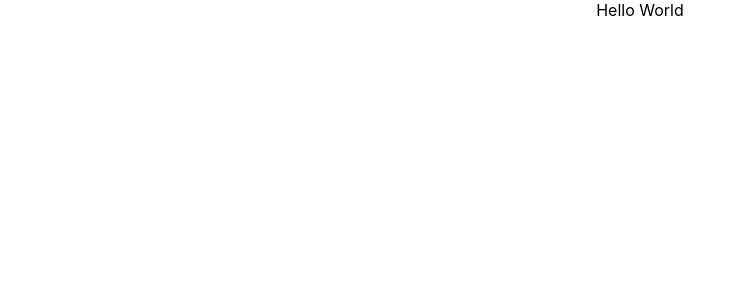
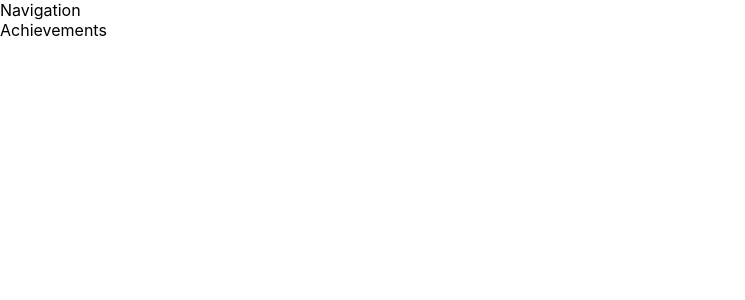
Before and after one commit to aaronk2002/personal_web, a React (Create React App) app: page /achievements in a window 1280 px wide. Shown: the top 300 px of the page, without its empty margins (0-745 px from the left). Built offline with nearby package versions, Linux system fonts and the light colour scheme.

Commit message:
Made routers

```diff
--- a/package.json
+++ b/package.json
@@ -8,6 +8,7 @@
     "@testing-library/user-event": "^13.5.0",
     "react": "^18.2.0",
     "react-dom": "^18.2.0",
+    "react-router-dom": "^6.3.0",
     "react-scripts": "5.0.1",
     "web-vitals": "^2.1.4"
   },
--- a/src/App.css
+++ /dev/null
@@ -1,38 +0,0 @@
-.App {
-  text-align: center;
-}
-
-.App-logo {
-  height: 40vmin;
-  pointer-events: none;
-}
-
-@media (prefers-reduced-motion: no-preference) {
-  .App-logo {
-    animation: App-logo-spin infinite 20s linear;
-  }
-}
-
-.App-header {
-  background-color: #282c34;
-  min-height: 100vh;
-  display: flex;
-  flex-direction: column;
-  align-items: center;
-  justify-content: center;
-  font-size: calc(10px + 2vmin);
-  color: white;
-}
-
-.App-link {
-  color: #61dafb;
-}
-
-@keyframes App-logo-spin {
-  from {
-    transform: rotate(0deg);
-  }
-  to {
-    transform: rotate(360deg);
-  }
-}
--- a/src/App.js
+++ b/src/App.js
@@ -1,12 +1,23 @@
-import logo from './logo.svg';
-import './App.css';
+import { BrowserRouter as Router, Route} from "react-router-dom";
+import { Routes } from "react-router-dom";
+import Home from "./components/Home.js";
+import Achievements from "./components/Achievements.js";
+import Experiences from "./components/Experiences.js";
+import Projects from "./components/Projects.js";
+import NavBar from "./components/NavBar.js";
 
 function App() {
-  return (
-    <div className="App">
-      Hello World
-    </div>
-  );
+  return (<>
+    <div><NavBar /></div>
+    <Router>
+      <Routes>
+        <Route path="/" element={<Home />} />
+        <Route path="/achievements" element={<Achievements />} />
+        <Route path="/experiences" element={<Experiences />} />
+        <Route path="/projects" element={<Projects />} />
+      </Routes>
+    </Router>
+  </>);
 }
 
 export default App;
--- /dev/null
+++ b/src/components/Achievements.js
@@ -0,0 +1,5 @@
+function Achievements() {
+    return (<>Achievements</>);
+}
+
+export default Achievements;
--- /dev/null
+++ b/src/components/Experiences.js
@@ -0,0 +1,5 @@
+function Experiences() {
+    return (<>Experiences</>);
+}
+
+export default Experiences;
--- /dev/null
+++ b/src/components/Home.js
@@ -0,0 +1,5 @@
+function Home() {
+    return (<>Home</>);
+}
+
+export default Home;
--- /dev/null
+++ b/src/components/NavBar.js
@@ -0,0 +1,5 @@
+function NavBar() {
+    return (<>Navigation</>);
+}
+
+export default NavBar;
--- /dev/null
+++ b/src/components/Projects.js
@@ -0,0 +1,5 @@
+function Projects() {
+    return (<>Projects</>);
+}
+
+export default Projects;
```
Also changed, not shown: 1 other file (tests, documents, lock files or other folders).
